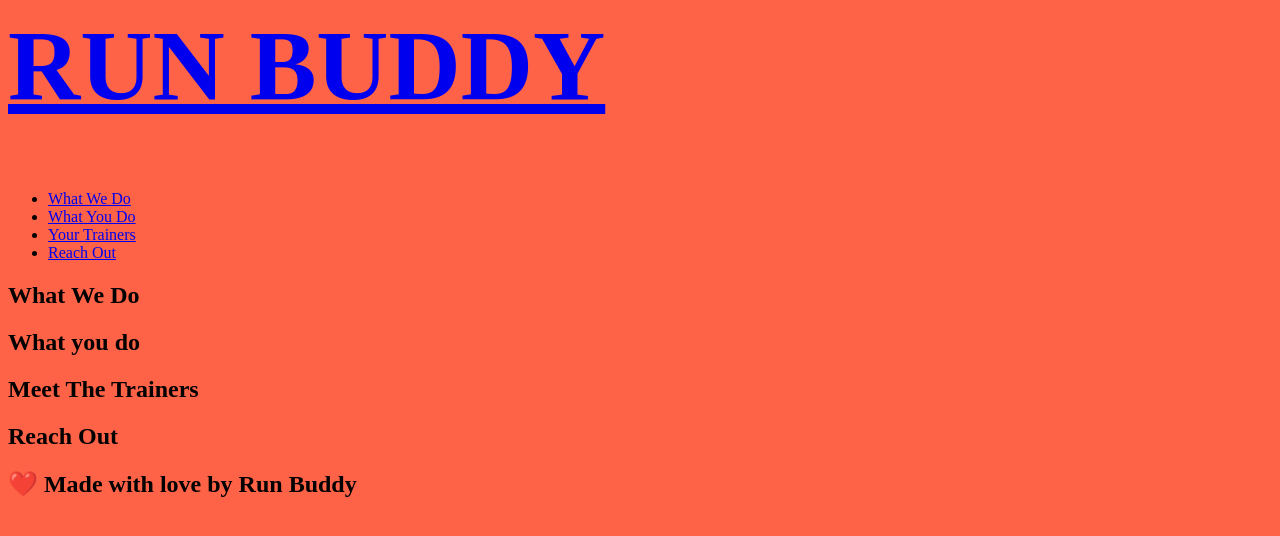
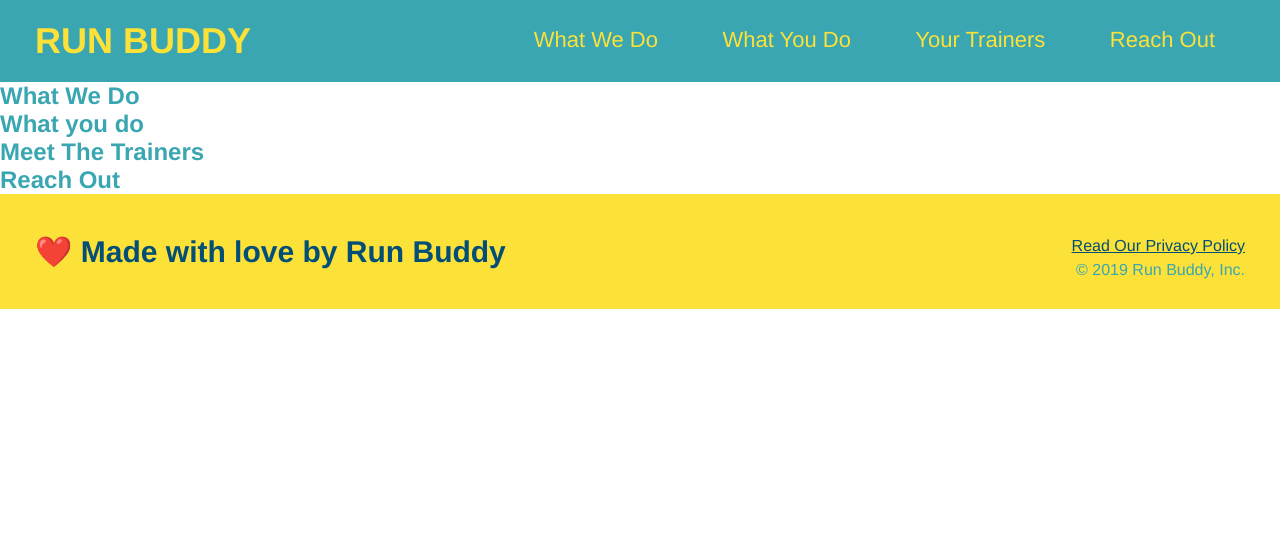
Before and after one commit to Stricker2/run-buddy, a plain HTML site: page index.html in a window 1280 px wide. Drawn offline with Linux system fonts and the light colour scheme; files that its build step writes are made by us from their sources.

Commit message:
formatted the footer

```diff
--- a/assets/css/style.css
+++ b/assets/css/style.css
@@ -2,6 +2,8 @@
     margin: 0;
 
     padding: 0;
+
+    box-sizing: border-box;
 }
 
 body {
@@ -51,3 +53,33 @@ header nav ul li a {
 
     font-size: 22px;
 }
+
+footer {
+    background: #fce138;
+
+    width: 100%;
+
+    padding: 40px 35px;
+}
+
+footer h2 {
+    display: inline;
+
+    color: #024e76;
+
+    font-size: 30px;
+
+    margin: 0;
+}
+
+footer div {
+    float: right;
+
+    line-height: 1.5;
+
+    text-align: right;
+}
+
+footer a {
+    color: #024e76;
+}
--- a/index.css
+++ /dev/null
@@ -1,6 +0,0 @@
-body {
-    background-color: tomato;
-}
-h1 {
-    font-size: 100px;
-}
--- a/index.html
+++ b/index.html
@@ -2,7 +2,7 @@
 
     <head>
         <meta charset="UTF-8" />
-        <link rel="stylesheet" href="./assets/css/index.css" />
+        <link rel="stylesheet" href="./assets/css/style.css" />
         <title>Run Buddy</title>
     </head>
 
@@ -77,6 +77,13 @@
 
             <h2>❤️ Made with love by Run Buddy</h2>
 
+            <div>
+
+                <a href="#">Read Our Privacy Policy</a><br />
+                &copy; 2019 Run Buddy, Inc.
+
+            </div>
+
         </footer>
 
     </body>
```
